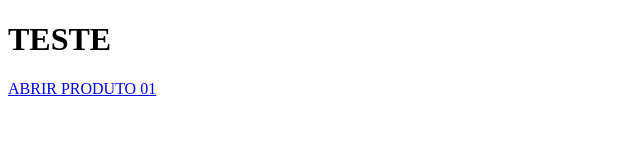
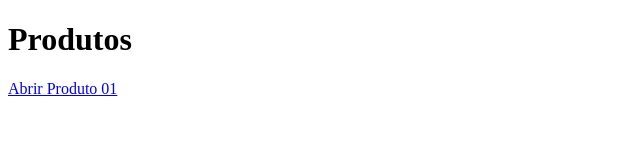
Before and after one commit to GiovanniMallmann/reverte, a plain HTML site: page produtos.html in a window 1280 px wide. Shown: the whole page, without its empty margins (0-640 px from the left). Drawn offline with Linux system fonts and the light colour scheme.

Commit message:
Update title and headings in produtos.html

```diff
--- a/produtos.html
+++ b/produtos.html
@@ -1,18 +1,19 @@
 <!DOCTYPE html>
 <html>
+
 <head>
     <meta charset="utf-8">
-    <title>Teste</title>
+    <title>Produtos</title>
 </head>
+
 <body>
 
-<h1>TESTE</h1>
+<h1>Produtos</h1>
 
 <p>
-<a href="produto01.html">
-ABRIR PRODUTO 01
-</a>
+<a href="produto01.html">Abrir Produto 01</a>
 </p>
 
 </body>
+
 </html>
```
